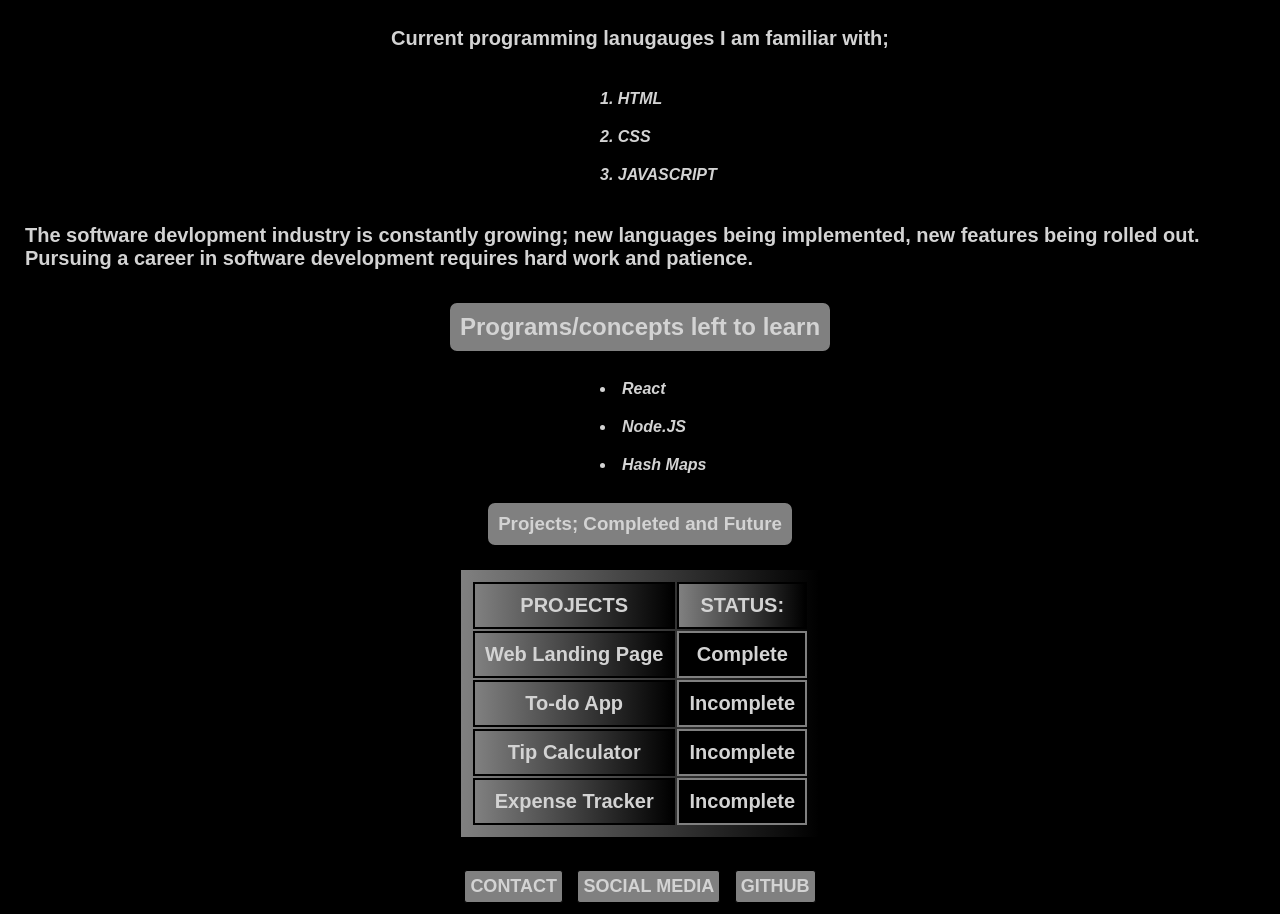
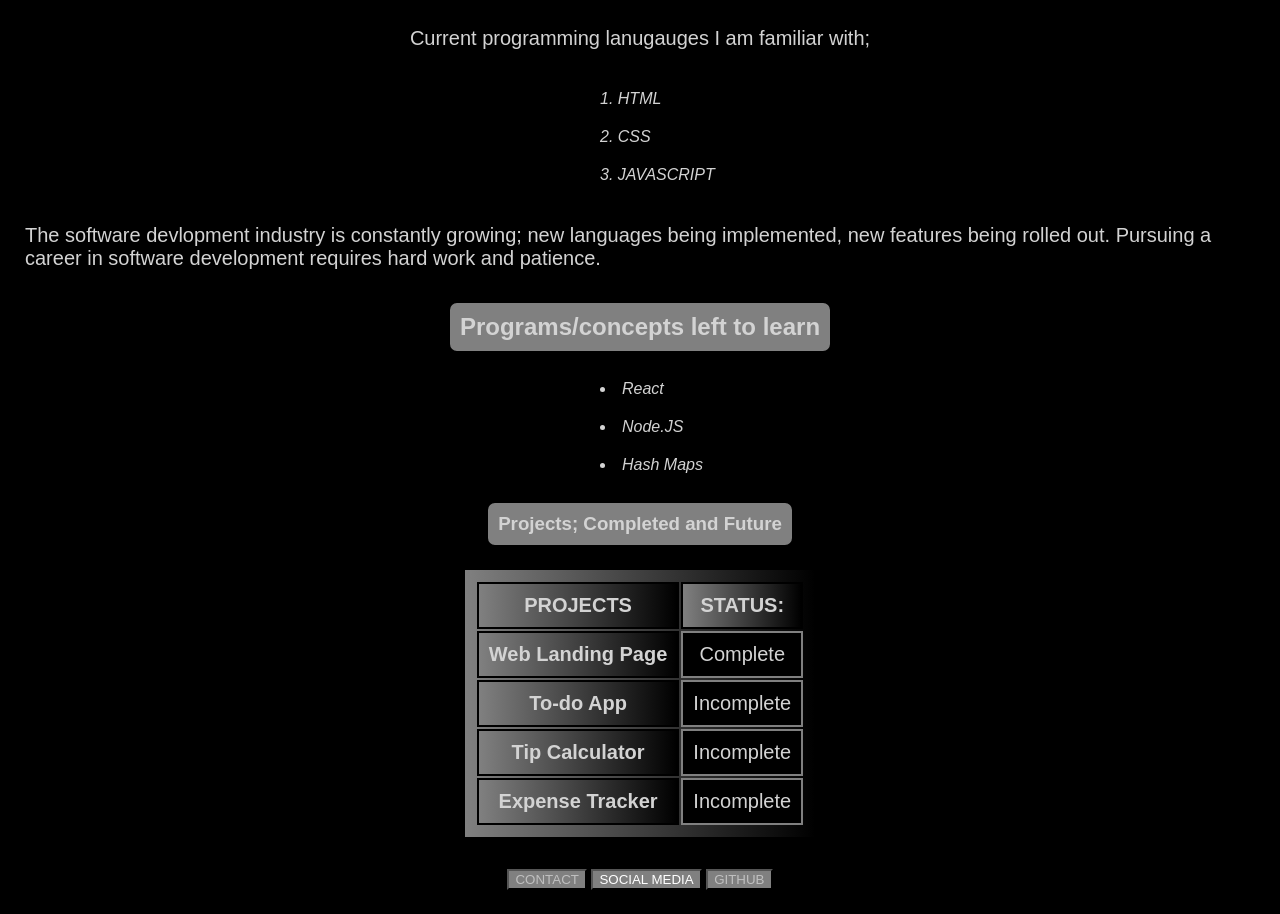
Before and after one commit to NjSal-23/Portfolio-Landing-Page, a plain HTML site: page index.html in a window 1280 px wide. Shown: the part 1163-2077 px from the top of the page. Drawn offline with Linux system fonts and the light colour scheme.

Commit message:
Continued minor changes

```diff
--- a/CSS/font_stylesheet.css
+++ b/CSS/font_stylesheet.css
@@ -1,21 +1,8 @@
+/* general text format for page */
+
 * {
     font-family: Arial, Helvetica, sans-serif;
-    font-weight: bold;
     box-sizing: border-box;
-}
-.large_type {
-    font-size: 56px;
-    color: black;
-    background-color: gray;
-    opacity: .75;
-}
-
-.main-table {
-    margin: 20px auto;
-}
-
-.center {
-    text-align: center;
 }
 
 p {
@@ -24,6 +11,15 @@ p {
     text-align: left;
     padding: 10px 25px;
 }
+
+/* header above <ul> element (list of languages) */
+
+.center {
+    text-align: center;
+}
+
+/* format for <li> within both <ul> and <ol> */
+
 ol li, ul li{
     color: lightgray;
     font-style: italic;
@@ -34,15 +30,4 @@ ol li, ul li{
     list-style-position: inside;
 }
 
-a {
-     cursor: pointer;
-     text-decoration: none;
-}
-
-.link {
-    color: lightgray;
-}
-
-.link:hover {
-    opacity: .50;
-}
+/* footer <a> formatting */
--- a/CSS/layout_stylesheet.css
+++ b/CSS/layout_stylesheet.css
@@ -1,27 +1,26 @@
 body {
     background-color: black;
-    position: relative;
-    width: fit-content;
     margin: 0 auto;
 }
 
-main {
-    height: auto;
-    width: auto;
-}
+/* selfie image top left */
 
-.image-position {
-    text-align: left;
-}
 img {
     height: auto;
     width: auto;
     max-width: 150px;
     border-radius: 45%;
 }
+
+.image-position {
+    text-align: left;
+}
+
+/* header background image */
+
 header {
     background-image: url('../images/engineer_table.jpeg');
-    background-color: #cccccc; /* Used if the image is unavailable */
+    background-color: #cccccc;
     height: 1000px;
     width: auto;
     margin-bottom: 20px;
@@ -30,6 +29,8 @@ header {
     background-size: cover;
     border: 1px solid black;
 }
+
+/* main & section headers */
 
 .main-header, .section-header {
     color:lightgray;
@@ -45,6 +46,17 @@ header {
     background-color: gray;
 }
 
+/* main header text sizing */
+
+.large_type {
+    font-size: 56px;
+    color: black;
+    background-color: gray;
+    opacity: .75;
+}
+
+/* table of current and future projects */
+
 table, tr, th {
     border: 2px solid black;
     text-align: center;
@@ -52,7 +64,7 @@ table, tr, th {
     background-image: linear-gradient(to right, gray, black );
     color: lightgray;
     padding: 10px;
-    margin: 0 auto;
+    margin: 20px auto;
 }
 td {
     border: 2px solid gray;
@@ -66,24 +78,28 @@ td:hover {
     opacity: .75;
 }
 
+/* footer section alignment and color */
+
 .share {
-    border: 1px solid black;
-    padding: 5px 0px;
-    position: relative;
+    padding: 10px 0px;
     text-align: center;
-    width: 100%;
     background: black;
 }
-.share p {
-    border: 1px solid black;
-    border-radius: 3px;
-    font-size: 18px;
-    color: lightgray;
+
+/* footer buttons and associated links */
+
+button {
     background-color: gray;
-    display: inline-block;
-    margin: 5px;
-    padding: 5px;
+    color: white;
 }
+
+a {
+    cursor: pointer;
+    text-decoration: none; /* removes underline from links */
+    color: white;
+    opacity: .50;
+}
+
 
 @viewport {
   width: device-width ;
--- a/index.html
+++ b/index.html
@@ -62,9 +62,9 @@
     <footer>
         <nav>
             <div class="share">
-                <p><a class= "link" href="mailto:whimsy-devices.0l@icloud.com">CONTACT</a></p>
-                <p>SOCIAL MEDIA</p>
-                <p><a class= "link" href="https://github.com/NjSal-23">GITHUB</a></p>
+                <button><a href="mailto:whimsy-devices.0l@icloud.com">CONTACT</a></button>
+                <button>SOCIAL MEDIA</button>
+                <button><a href="https://github.com/NjSal-23">GITHUB</a></button>
             </div>
         </nav>
     </footer>
```
